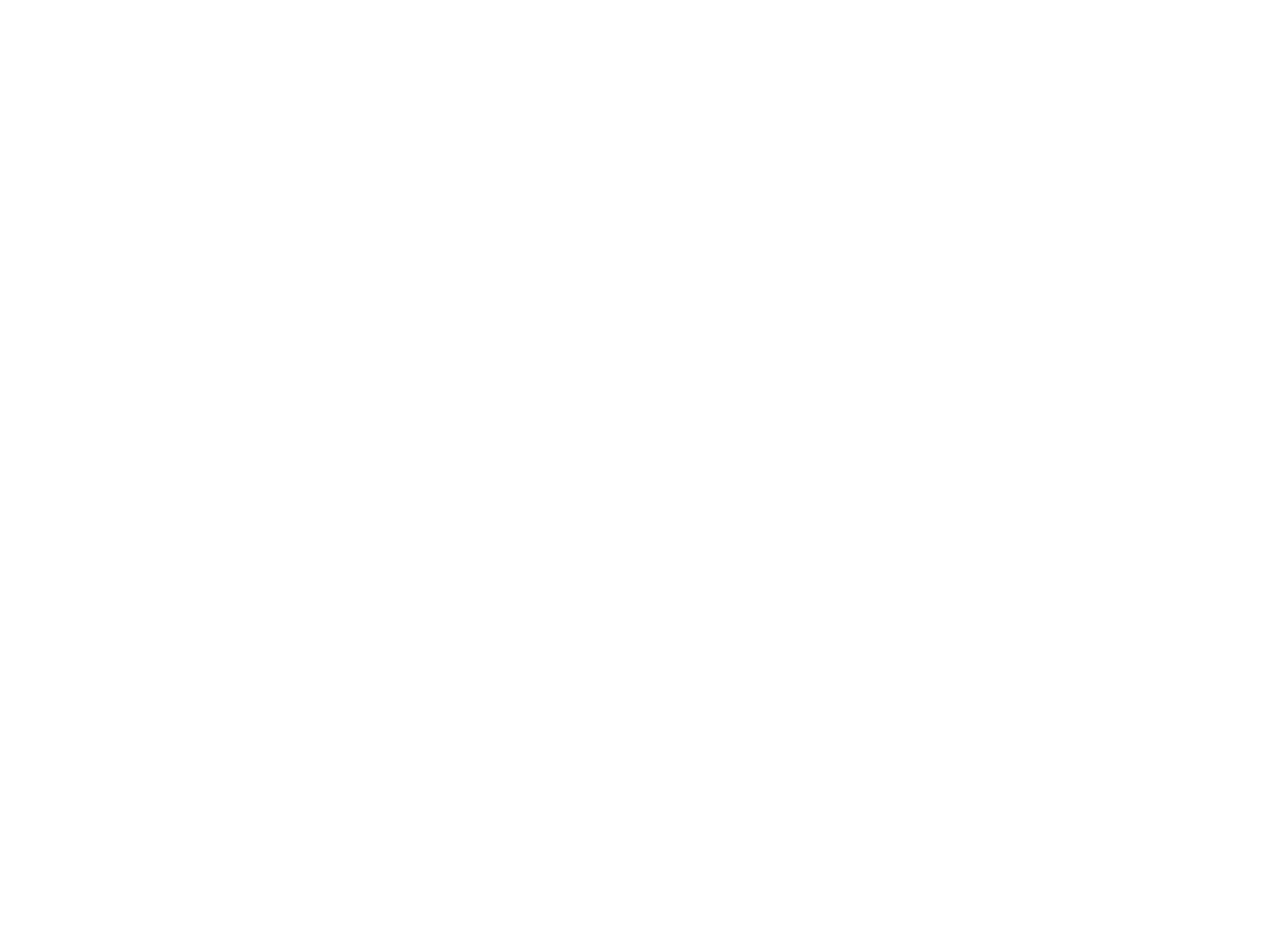
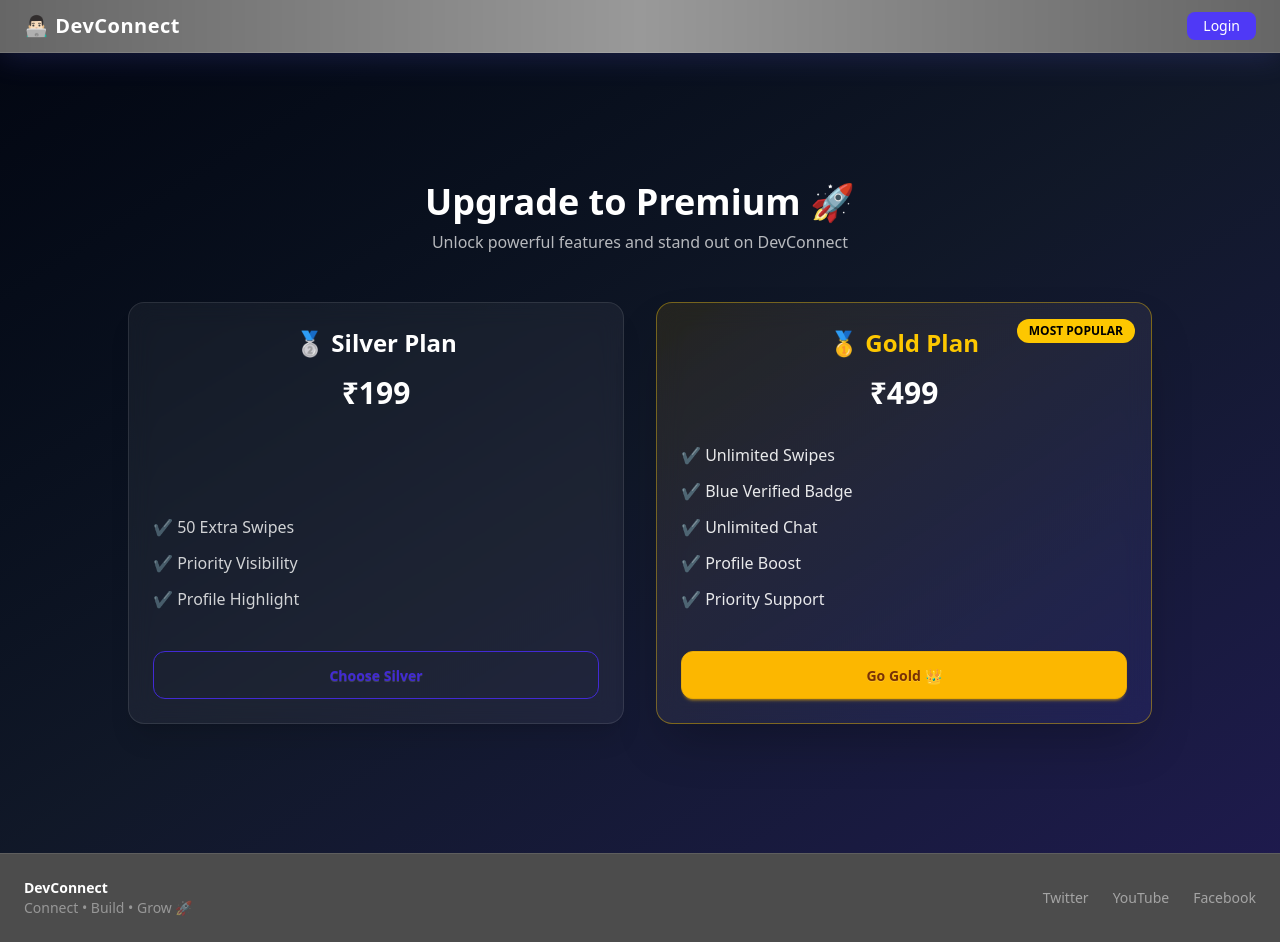
Before and after one commit to Anas2604-web/DevConnect-frontend, a React (Vite) app: page /premium in a window 1280 px wide. Before the commit this address had no page. Before the commit the page ends 800 px from the top, so only its background shows below. Built offline with nearby package versions, Linux system fonts and the light colour scheme; no server answers.

Commit message:
Created Premium ui page for Razorpay setup

```diff
--- a/index.html
+++ b/index.html
@@ -9,5 +9,6 @@
   <body>
     <div id="root"></div>
     <script type="module" src="/src/main.jsx"></script>
+    <script src="https://checkout.razorpay.com/v1/checkout.js"></script>
   </body>
 </html>
--- a/package.json
+++ b/package.json
@@ -14,6 +14,7 @@
     "@reduxjs/toolkit": "^2.11.2",
     "@tailwindcss/vite": "^4.1.18",
     "axios": "^1.13.3",
+    "canvas-confetti": "^1.9.4",
     "react": "^19.2.0",
     "react-dom": "^19.2.0",
     "react-hot-toast": "^2.6.0",
--- a/src/App.jsx
+++ b/src/App.jsx
@@ -9,6 +9,7 @@
 import Connections from "./components/Connections";
 import Requests from "./components/Requests";
 import { Toaster } from "react-hot-toast";
+import Premium from "./components/Premium";
 
 function App() {
 
@@ -26,6 +27,7 @@
     <Route path="/feed" element={<Feed />} />
     <Route path="/connections" element={<Connections />} />
     <Route path="/requests" element={<Requests />} />
+    <Route path="/premium" element={<Premium />} />
 
   </Route>
 </Routes>
--- a/src/components/Navbar.jsx
+++ b/src/components/Navbar.jsx
@@ -63,6 +63,7 @@
                 <li><Link to="/profile">Profile</Link></li>
                 <li><Link to="/connections">Connections</Link></li>
                 <li><Link to="/requests">Requests</Link></li>
+                <li><Link to="/premium">Premium</Link></li>
                 <li><button onClick={handleLogout} className="text-red-400">Logout</button></li>
               </ul>
             </div>
--- /dev/null
+++ b/src/components/Premium.jsx
@@ -0,0 +1,176 @@
+import axios from "axios";
+import { useState } from "react";
+import { useSelector } from "react-redux";
+import confetti from "canvas-confetti";
+import { URL } from "../utils/constants";
+
+const Premium = () => {
+  const user = useSelector((store) => store.user);
+  const [loadingPlan, setLoadingPlan] = useState(null);
+
+  const isPremium = user?.isPremium;
+
+  const launchConfetti = () => {
+    confetti({
+      particleCount: 150,
+      spread: 80,
+      origin: { y: 0.6 },
+    });
+  };
+
+  const handlePayment = async (plan) => {
+    try {
+      setLoadingPlan(plan);
+
+      const { data } = await axios.post(
+        URL +  "/payment/create",
+        { plan },
+        { withCredentials: true }
+      );
+
+      const options = {
+        key: import.meta.env.VITE_RAZORPAY_KEY,
+        amount: data.order.amount,
+        currency: data.order.currency,
+        order_id: data.order.id,
+
+        handler: async function (response) {
+          await axios.post(
+           URL + "/payment/verify",
+            response,
+            { withCredentials: true }
+          );
+
+          launchConfetti();
+          setTimeout(() => {
+            window.location.reload();
+          }, 1500);
+        },
+
+        theme: {
+          color: "#6366f1",
+        },
+      };
+
+      const rzp = new window.Razorpay(options);
+      rzp.open();
+
+    } catch (err) {
+      console.error(err);
+    } finally {
+      setLoadingPlan(null);
+    }
+  };
+
+  return (
+    <div className="min-h-screen flex flex-col items-center justify-center
+      bg-gradient-to-br from-gray-950 via-gray-900 to-indigo-950
+      px-4 sm:px-6 py-16 text-white">
+
+      <div className="text-center mb-12">
+        <h1 className="text-3xl sm:text-4xl font-bold">
+          Upgrade to Premium 🚀
+        </h1>
+        <p className="opacity-70 mt-2 text-sm sm:text-base">
+          Unlock powerful features and stand out on DevConnect
+        </p>
+      </div>
+
+      <div className="grid grid-cols-1 md:grid-cols-2 gap-8 w-full max-w-5xl">
+
+        <div className="card bg-white/5 backdrop-blur-md
+          border border-white/10 shadow-xl rounded-2xl
+          hover:shadow-indigo-500/30 hover:scale-105
+          transition duration-300">
+
+          <div className="card-body">
+
+            <h2 className="text-xl sm:text-2xl font-bold text-center">
+              🥈 Silver Plan
+            </h2>
+
+            <p className="text-center text-2xl sm:text-3xl font-extrabold mt-2">
+              ₹199
+            </p>
+
+            <ul className="mt-6 space-y-3 opacity-80 text-sm sm:text-base">
+              <li>✔ 50 Extra Swipes</li>
+              <li>✔ Priority Visibility</li>
+              <li>✔ Profile Highlight</li>
+            </ul>
+
+            <button
+              disabled={isPremium}
+              onClick={() => handlePayment("silver")}
+              className={`btn w-full mt-8 rounded-xl h-12
+                ${isPremium
+                  ? "btn-disabled"
+                  : "btn-outline btn-primary hover:shadow-lg hover:shadow-indigo-500/40"
+                }`}
+            >
+              {isPremium
+                ? "Already Premium 🔒"
+                : loadingPlan === "silver"
+                ? "Processing..."
+                : "Choose Silver"}
+            </button>
+
+          </div>
+        </div>
+
+        <div className="card bg-gradient-to-br from-yellow-500/10 to-indigo-500/10
+          backdrop-blur-md border border-yellow-400/40
+          shadow-2xl rounded-2xl relative
+          hover:shadow-yellow-400/40 hover:scale-105
+          transition duration-300">
+
+          <div className="absolute top-4 right-4
+            bg-yellow-400 text-black text-xs px-3 py-1
+            rounded-full font-semibold">
+            MOST POPULAR
+          </div>
+
+          <div className="card-body">
+
+            <h2 className="text-xl sm:text-2xl font-bold text-center text-yellow-400">
+              🥇 Gold Plan
+            </h2>
+
+            <p className="text-center text-2xl sm:text-3xl font-extrabold mt-2">
+              ₹499
+            </p>
+
+            <ul className="mt-6 space-y-3 opacity-90 text-sm sm:text-base">
+              <li>✔ Unlimited Swipes</li>
+              <li>✔ Blue Verified Badge</li>
+              <li>✔ Unlimited Chat</li>
+              <li>✔ Profile Boost</li>
+              <li>✔ Priority Support</li>
+            </ul>
+
+            <button
+              disabled={isPremium}
+              onClick={() => handlePayment("gold")}
+              className={`btn w-full mt-8 rounded-xl h-12
+                ${isPremium
+                  ? "btn-disabled"
+                  : "btn-warning hover:shadow-lg hover:shadow-yellow-400/40"
+                }`}
+            >
+              {isPremium
+                ? "Already Premium 👑"
+                : loadingPlan === "gold"
+                ? "Processing..."
+                : "Go Gold 👑"}
+            </button>
+
+          </div>
+        </div>
+
+      </div>
+
+    </div>
+  );
+};
+
+export default Premium;
```
Also changed, not shown: 2 other files (tests, documents, lock files or other folders).
